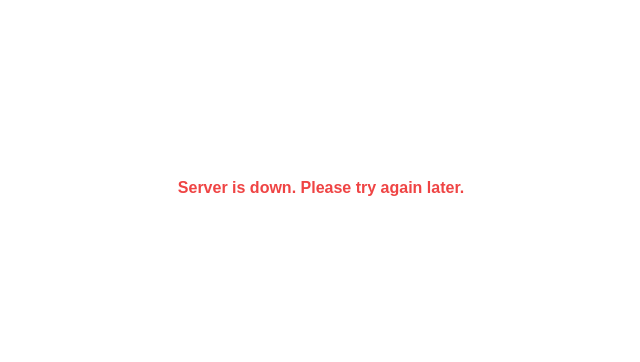
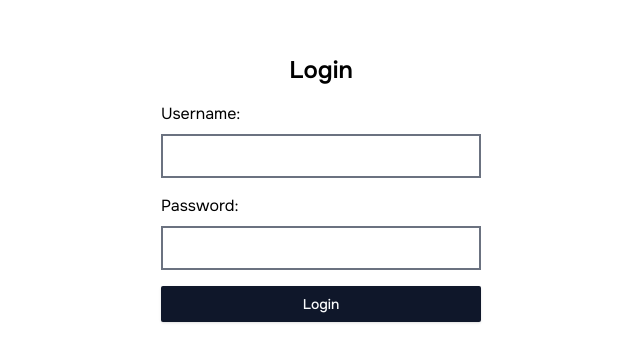
Before and after one commit to Alvarordev/map-dashboard, a React (Vite) app: page /login in a window 1280 px wide. Shown: the part 212-574 px from the top of the page, without its empty margins (319-959 px from the left). Built offline with nearby package versions, Linux system fonts and the light colour scheme; no server answers.

Commit message:
changed server status

```diff
--- a/src/AppContainer.tsx
+++ b/src/AppContainer.tsx
@@ -1,43 +1,11 @@
-import { useEffect, useState } from "react";
 import { Provider } from "react-redux";
 import { Toaster } from "sonner";
 import { store } from "./redux/store";
-import FallbackLoader from "./components/loaders/FallbackLoader";
-import axios from "axios";
 
 import App from "./App";
 import { ModalProvider } from "./context/ModalProvider";
 
-const ErrorComponent = ({ errorMessage }: { errorMessage: string | null }) => (
-  <div className="text-red-500 font-bold text-center">{errorMessage}</div>
-);
-
 const AppContainer = () => {
-  const [loading, setLoading] = useState(true);
-  const [error, setError] = useState<string | null>(null);
-
-  useEffect(() => {
-    const checkServerStatus = async () => {
-      try {
-        await axios.get("/server-status");
-      } catch (err) {
-        setError("Server is down. Please try again later.");
-      } finally {
-        setLoading(false);
-      }
-    };
-
-    checkServerStatus();
-  }, []);
-
-  if (loading || error) {
-    return (
-      <div className="flex items-center justify-center h-screen">
-        {loading ? <FallbackLoader /> : <ErrorComponent errorMessage={error} />}
-      </div>
-    );
-  }
-
   return (
     <Provider store={store}>
       <ModalProvider>
--- a/src/index.css
+++ b/src/index.css
@@ -1,7 +1,8 @@
+@import url('https://fonts.googleapis.com/css2?family=Onest:wght@400;500;600;700;800&display=swap');
+
 @tailwind base;
 @tailwind components;
 @tailwind utilities;
-@import url('https://fonts.googleapis.com/css2?family=Onest:wght@400;500;600;700;800&display=swap');
 
 
 @layer base {
```
Also changed, not shown: 1 other file (tests, documents, lock files or other folders).
